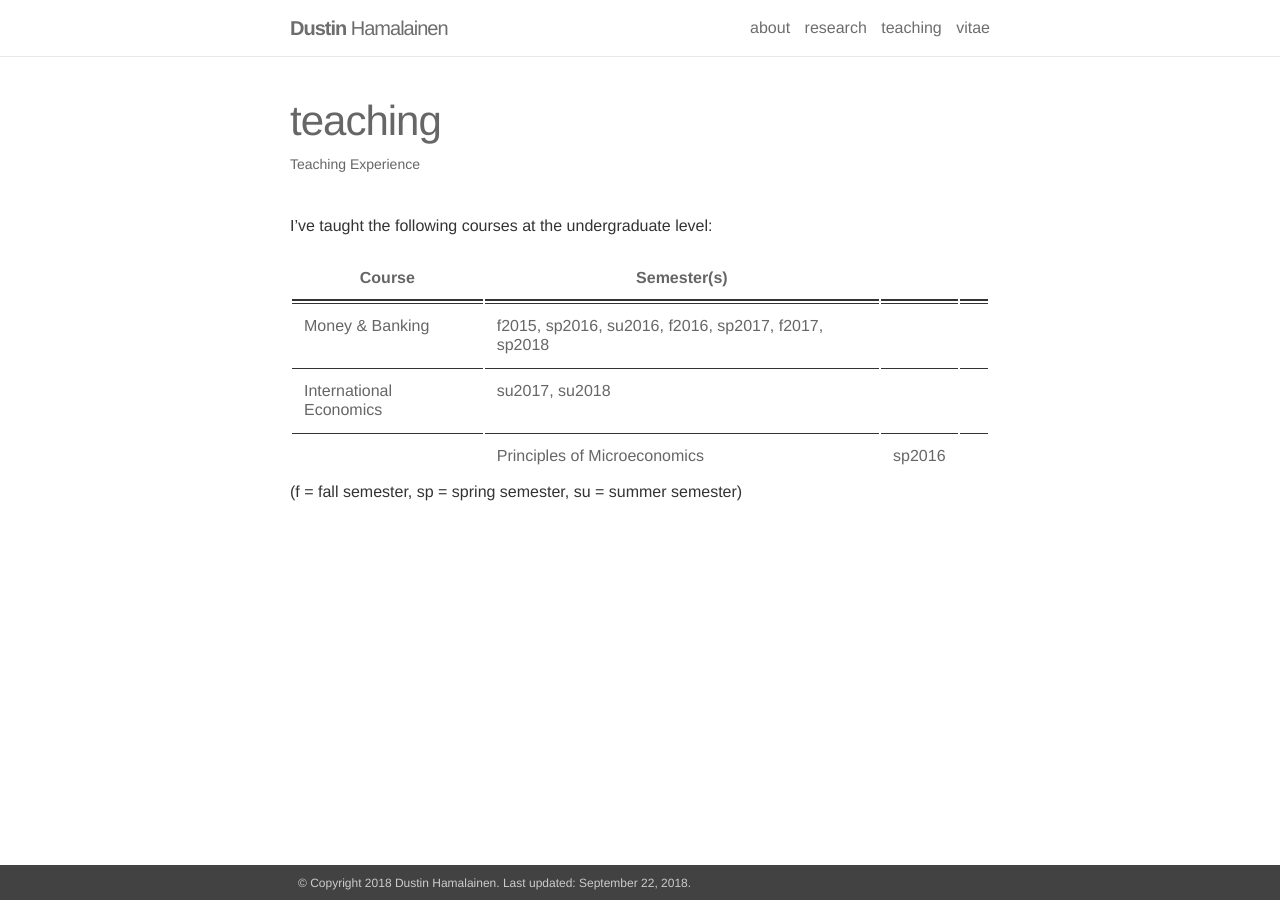
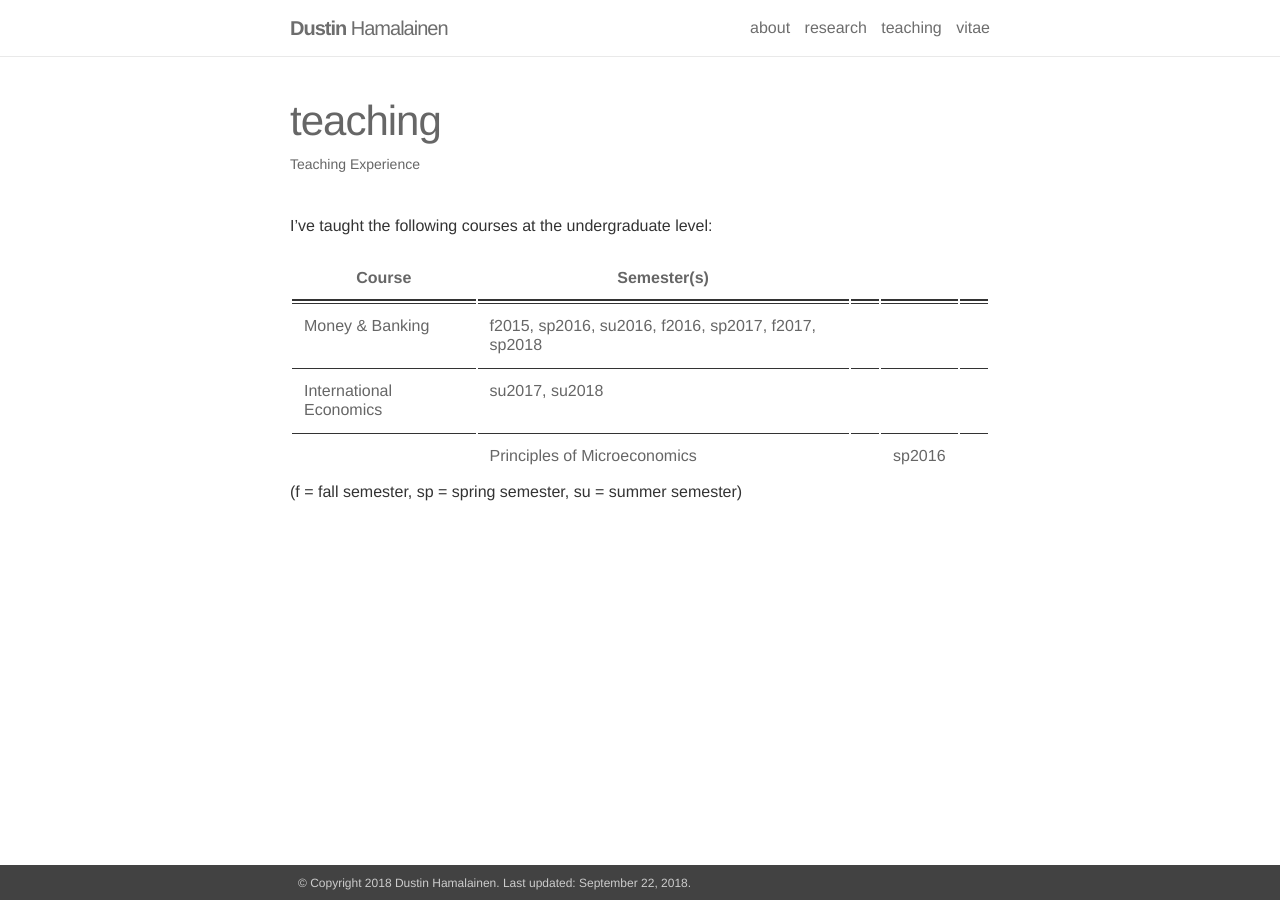
Before and after one commit to dustinhh/dustinhh.github.io, a Jekyll site: the page built from _pages/teaching.md, in a window 1280 px wide. Built offline with Jekyll 4.4.1, drawn with Linux system fonts in a browser that asks for light colours.

```diff
--- a/_pages/teaching.md
+++ b/_pages/teaching.md
@@ -11,7 +11,7 @@ I've taught the following courses at the undergraduate level:
 |-------------------------------|-----------------------------------------------------|
 | Money & Banking               | f2015, sp2016, su2016, f2016, sp2017, f2017, sp2018 |
 | International Economics       | su2017, su2018                                      |
-|| Principles of Microeconomics | sp2016                                             ||
+|| Principles of Microeconomics || sp2016                                             ||
 
 
 
```
